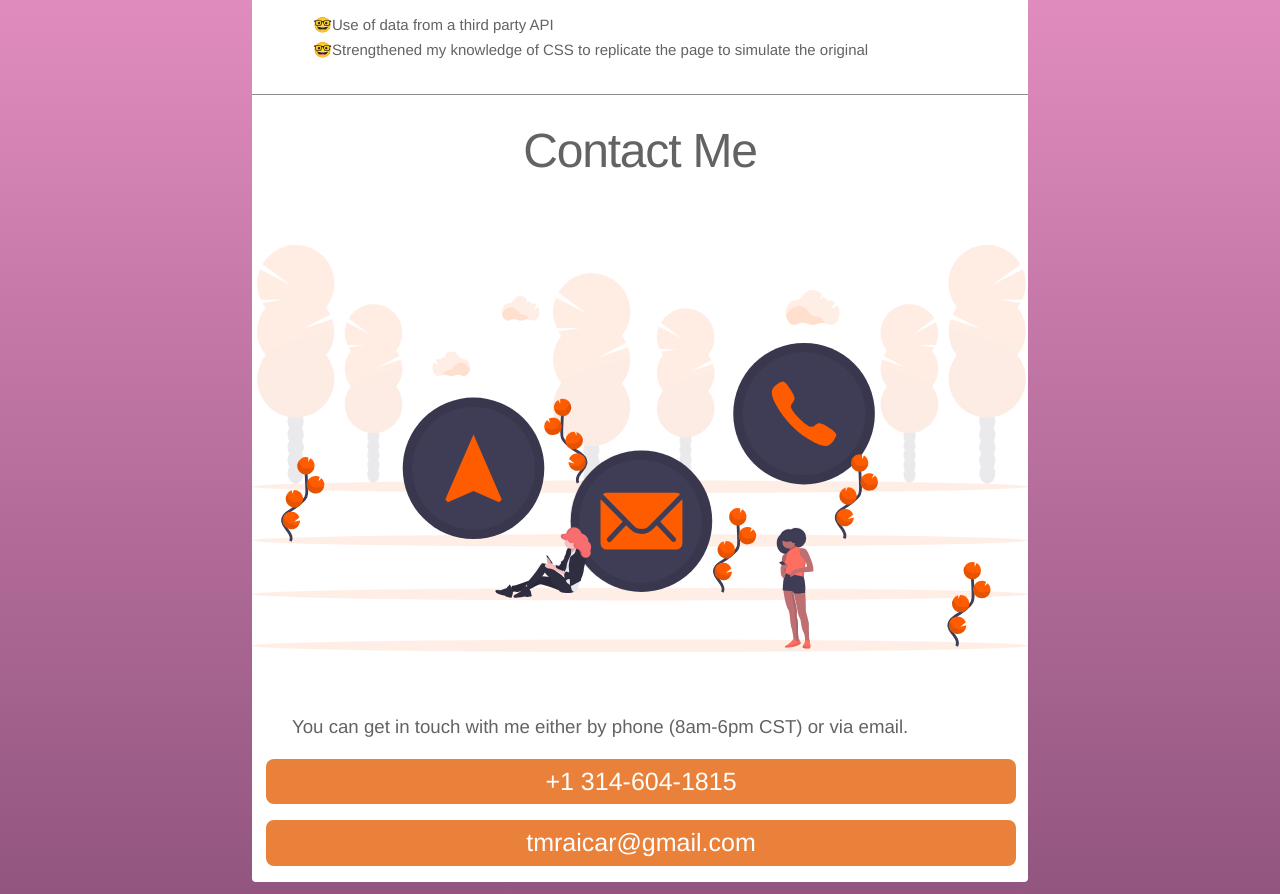
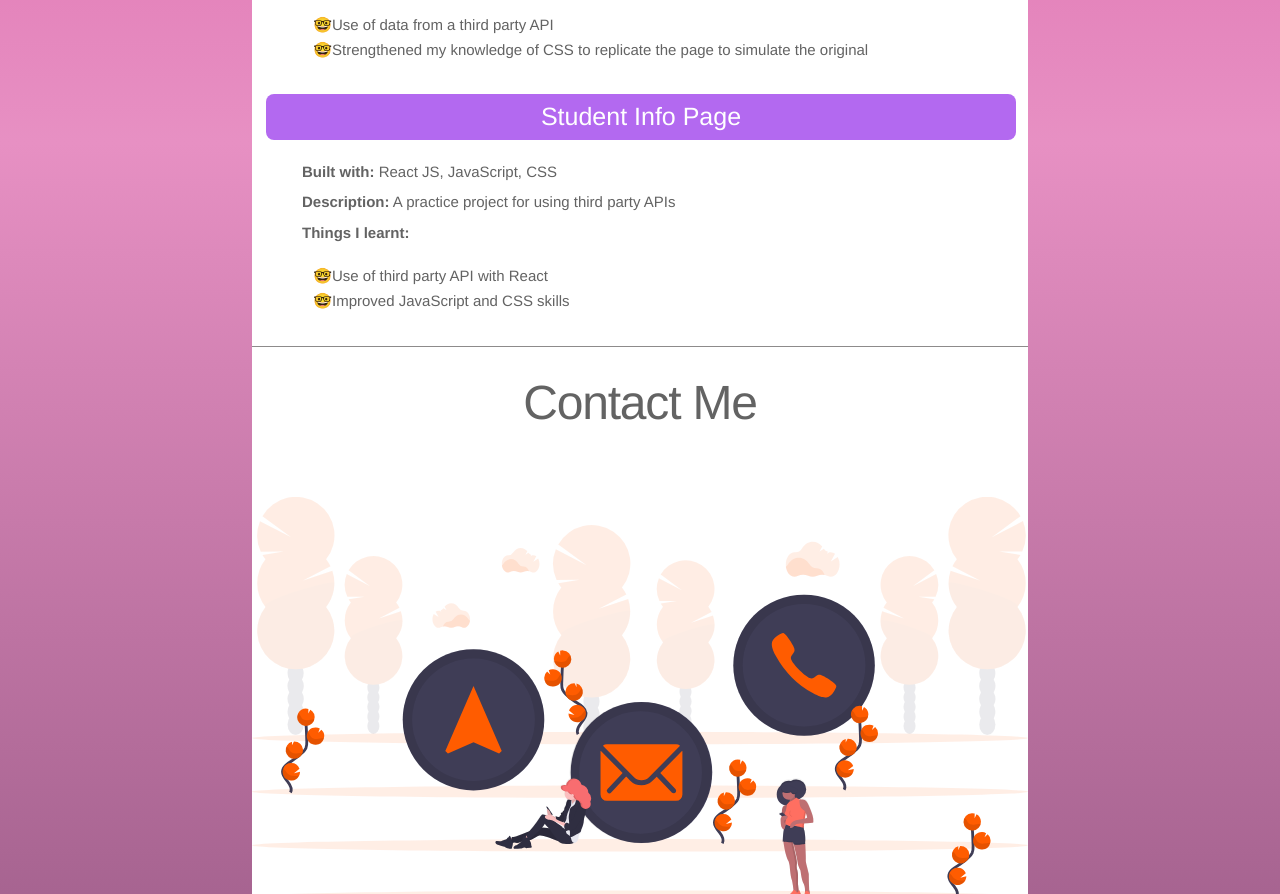
Before and after one commit to traicar/portfoliofinal, a website: page index.html in a window 1280 px wide. Shown: the part 6401-7295 px from the top of the page. Drawn offline with nearby package versions, Linux system fonts and the light colour scheme.

Commit message:
added student info page project

```diff
--- a/assets/css/main.css
+++ b/assets/css/main.css
@@ -276,7 +276,7 @@ figure figcaption {
 }
 
 /*button*/
-#button1, #button2, #button3, #button4,#button10, #button9{
+#button1, #button2, #button3, #button4,#button10, #button9, #button11 {
   background-color: #b369f0;
   border: none;
   color: white;
@@ -315,7 +315,7 @@ figure figcaption {
 		border: 2px solid transparent;
 	}
 
-#button1:hover, #button2:hover, #button3:hover, #button4:hover, #button5:hover, #button6:hover, #button7:hover, #button8:hover, #button9:hover, #button10:hover {
+#button1:hover, #button2:hover, #button3:hover, #button4:hover, #button5:hover, #button6:hover, #button7:hover, #button8:hover, #button9:hover, #button10:hover, #button11:hover {
 	box-shadow: 0 12px 16px 0 rgba(0,0,0,0.24), 0 17px 50px 0 rgba(0,0,0,0.19);
 }
 
--- a/index.html
+++ b/index.html
@@ -336,6 +336,20 @@
               </ul>
             </small>
           </p>
+          <a id="button11" target="blank" href=" https://api-info-students.netlify.app/"> Student Info Page
+          </a>
+          <p class="description">
+            <small>
+              <strong>Built with:</strong> React JS, JavaScript, CSS<br />
+              <strong>Description:</strong> A practice project for using third party APIs<br />
+              <strong>Things I learnt:</strong>
+              <ul>
+                <li class="list">Use of third party API with React
+                </li>
+                <li class="list">Improved JavaScript and CSS skills</li>
+              </ul>
+            </small>
+          </p>
         </div>
       </section>
 
@@ -353,6 +367,7 @@
           <a id="button5" href="tel:3146041815">+1 314-604-1815</a>
           <a id="button6" target="_blank"
             onclick="window.location.href='mailto:tmraicar@gmail.com'">tmraicar@gmail.com</a>
+
         </div>
     </div>
   </div>
```
